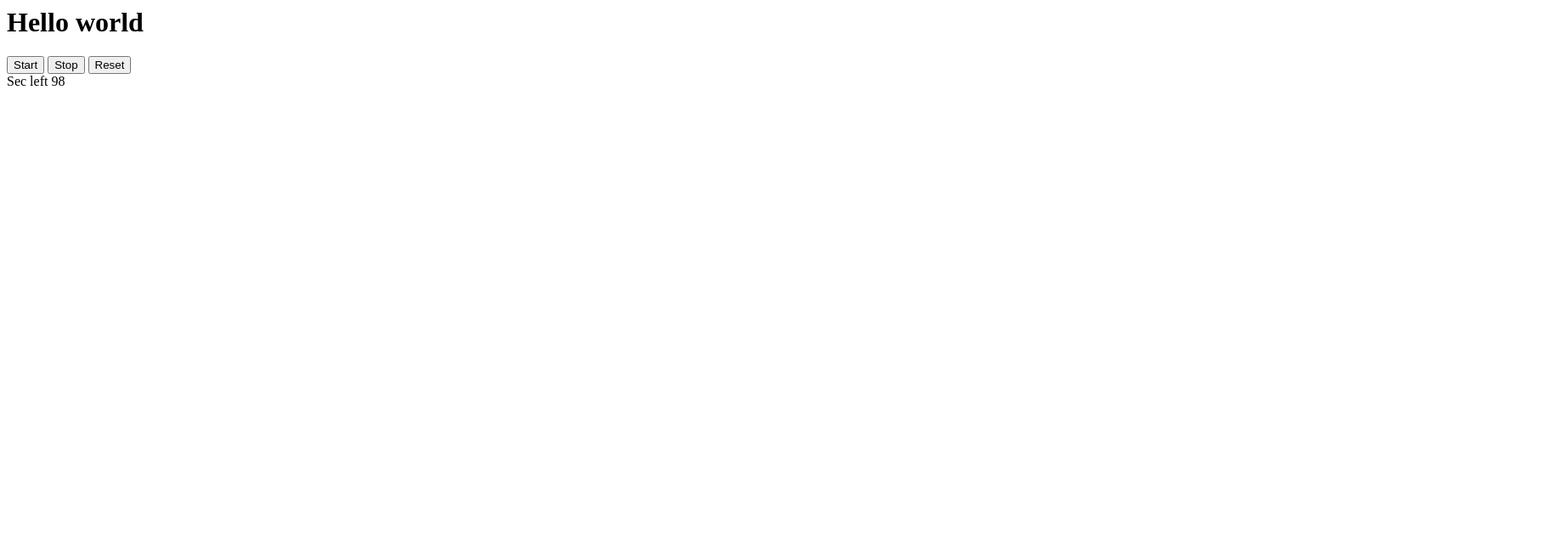
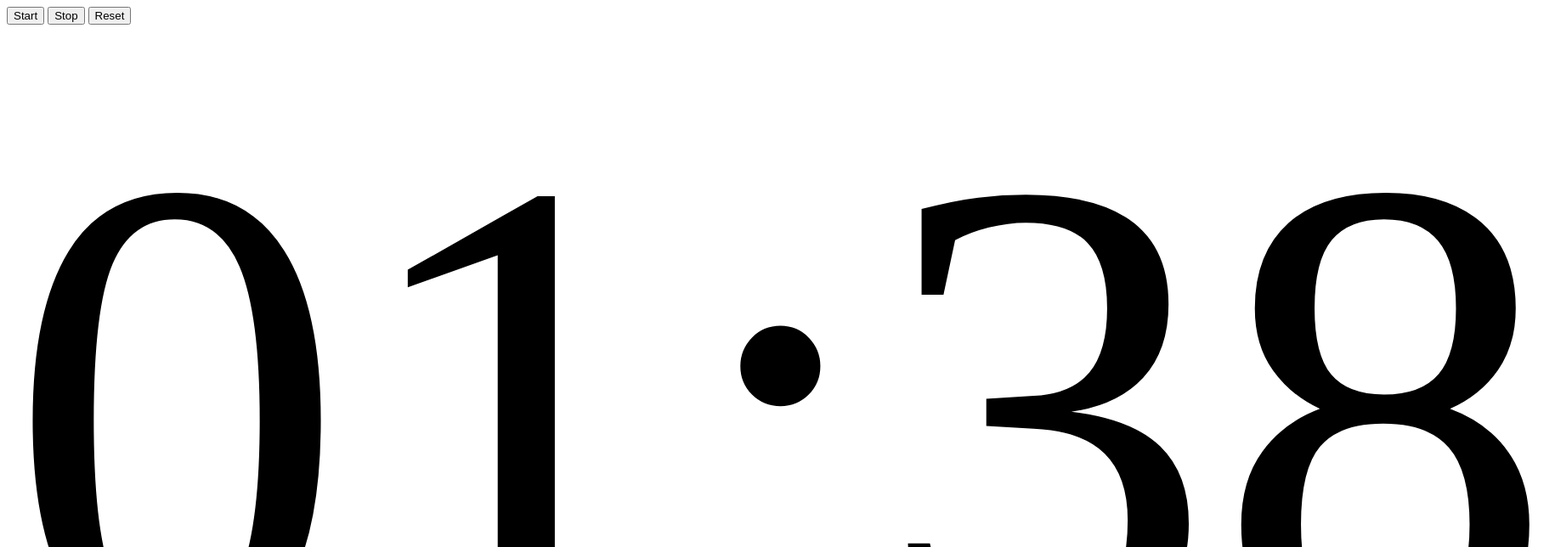
Before and after one commit to anders88/lightningTalkTimer, a plain HTML site: page index.html in a window 1280 px wide. Both pictures are taken after a click on the button "Start". Shown: the top 644 px of the page at 85% size, 1830 px wide, since content can reach past the window. Drawn offline with Linux system fonts and the light colour scheme.

Commit message:
Font size. Format time

```diff
--- a/index.html
+++ b/index.html
@@ -4,10 +4,9 @@
 <script type="text/javascript" src="scripts/timer.js"></script>
 </head>
 <body>
-<h1>Hello world</h1>
 <button type="button" onClick="start();">Start</button>
 <button type="button" onClick="stop();">Stop</button>
 <button type="button" onClick="reset();">Reset</button>
-<div id='counter'>Here is counter</div>
+<div style="font-size: 50em;" id='counter'>01:40</div>
 </body>
 </html>
--- a/scripts/timer.js
+++ b/scripts/timer.js
@@ -22,9 +22,23 @@ function reset() {
 
 function runTimer() {
     var c = document.getElementById("counter");
-    c.innerHTML = "Sec left " + secLeft;
+    c.innerHTML = formatTime(secLeft);
     if (timerRunning && (secLeft > 0)) {
       secLeft--;
       var t = setTimeout("runTimer()",1000);
     }
 }
+
+function formatTime(seconds) {
+    var minutes = parseInt(seconds/60)
+    var secofmin = seconds % 60;
+
+    if (minutes < 10) {
+	minutes = "0" + minutes;
+    }
+    if (secofmin < 10) {
+	secofmin = "0" + secofmin;
+    }
+
+    return minutes + ":" + secofmin;
+}
```
